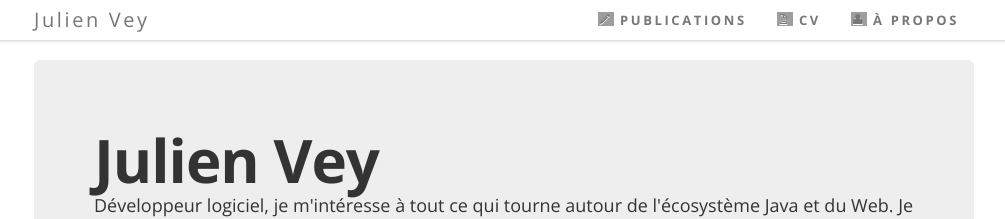
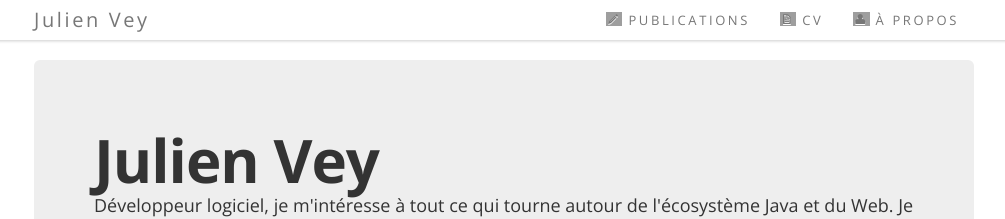
Before and after one commit to julienvey/julienvey.en, a Jekyll site: the page built from index.html, in a window 1280 px wide. Shown: the top 219 px of the page, without its empty margins (136-1141 px from the left). Built offline with Jekyll 4.4.1, drawn with Linux system fonts in a browser that asks for light colours; Markdown is read by kramdown in place of the engine named in the settings; grey boxes are pictures that could not be loaded.

Commit message:
Mise a jour du style du header

```diff
--- a/css/julienvey.css
+++ b/css/julienvey.css
@@ -29,8 +29,11 @@ body {
 
 .banner {
   font-size: 13px;
-  font-weight: bold;
   letter-spacing: 0.2em;
+}
+
+.brand {
+  font-weight: 400 !important;
 }
 
 .banner .nav {
```
